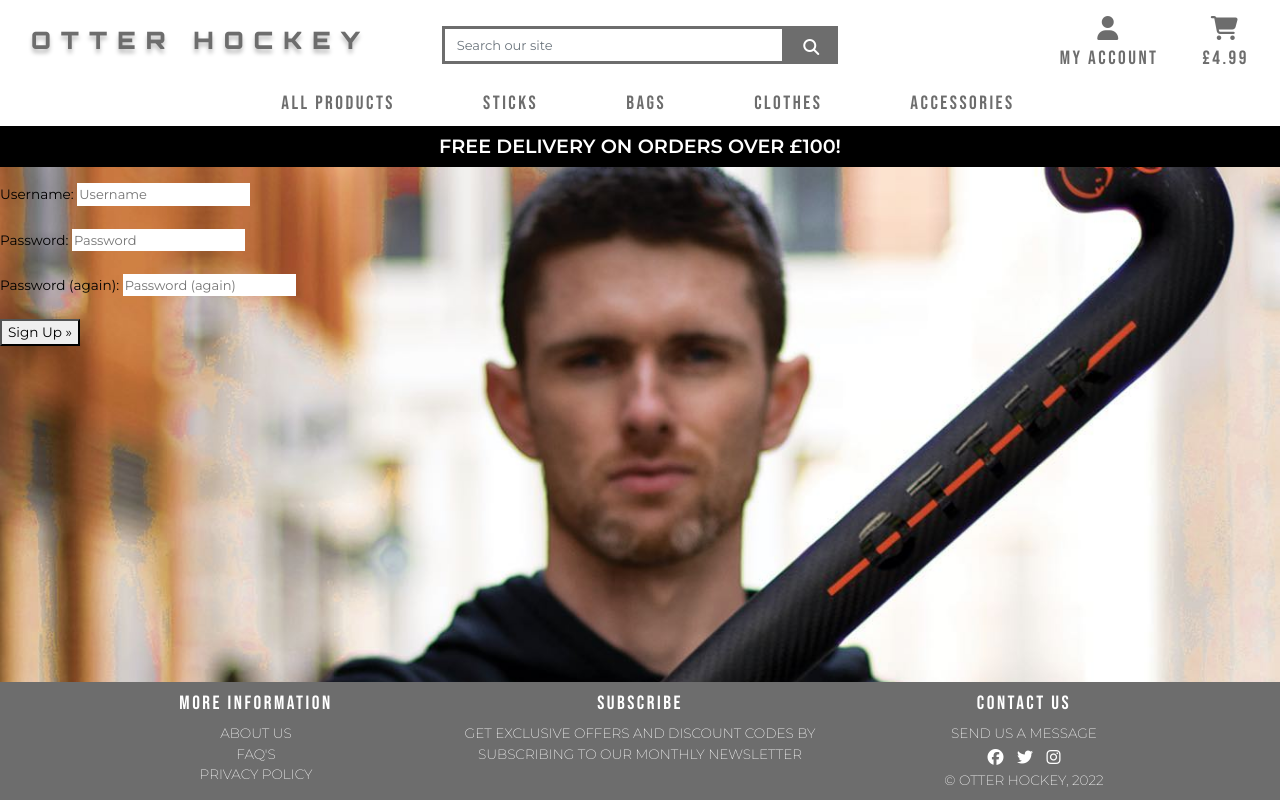
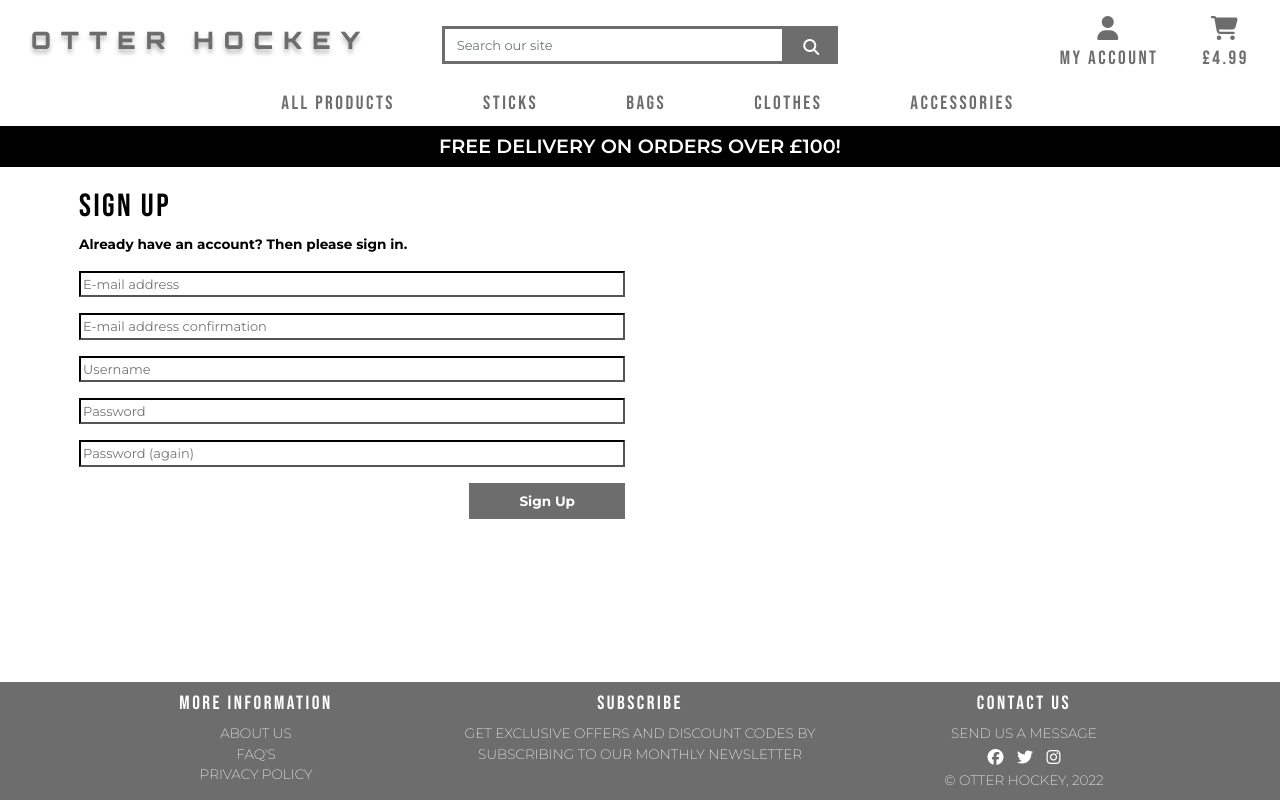
Before and after one commit to liamsmith3194/otter-hockey, a Django app: page /accounts/signup/ in a window 1280 px wide. Run offline with Django 3.2, Linux system fonts and the light colour scheme; some libraries are stand-ins or nearby versions.

Commit message:
started allauth signup template

```diff
--- a/bag/templates/bag/bag.html
+++ b/bag/templates/bag/bag.html
@@ -15,7 +15,7 @@
 <div class="container">
     <div class="row">
         <div class="col text-center mt-4">
-            <h2 class="h3 subheading text-left">Your Basket</h2>
+            <h2 class="subheading text-left">Your Basket</h2>
         </div>
     </div>
     <div class="row">
--- a/otter_hockey/settings.py
+++ b/otter_hockey/settings.py
@@ -45,6 +45,8 @@ INSTALLED_APPS = [
     'home',
     'products',
     'bag',
+
+    'crispy_forms',
 ]
 
 MIDDLEWARE = [
@@ -58,6 +60,8 @@ MIDDLEWARE = [
 ]
 
 ROOT_URLCONF = 'otter_hockey.urls'
+
+CRISPY_TEMPLATE_PACK = 'bootstrap4'
 
 TEMPLATES = [
     {
--- a/products/templates/products/products.html
+++ b/products/templates/products/products.html
@@ -16,9 +16,9 @@
         <div class="col text-center mt-4">
             {% for category in current_categories %}
             {% if request.get_full_path == "/products/" %}
-            <h2 class="h3 subheading text-left">Complete Range of all products</h2>
+            <h2 class="subheading text-left">Complete Range of all products</h2>
             {% else %}
-            <h2 class="h3 subheading text-left">Complete Range of {{ category.name }}</h2>
+            <h2 class="subheading text-left">Complete Range of {{ category.name }}</h2>
             {% endif %}
             {% endfor %}
         </div>
--- a/static/css/base.css
+++ b/static/css/base.css
@@ -198,6 +198,13 @@ a .social-media-icons {
     border: #4D4D4D 3px solid;
 }
 
+.btn-white {
+    background: #fff;
+    color: #000;
+    border: #000 3px solid;
+    text-align: center;
+}
+
 .btn-white-add {
     background: #fff;
     color: #000;
@@ -229,9 +236,9 @@ a .social-media-icons {
     width: 100%;
 }
 
-input {
+/* input {
     border: none;
-}
+} */
 
 /* Pseudo Buttons */
 
@@ -335,6 +342,8 @@ input {
     display: none;
 }
 
+
+
 /* ------------------------------- bootstrap toasts */
 
 .message-container {
@@ -352,6 +361,34 @@ input {
     height: 2px;
 }
 
+
+/* ------------------------------- allauth */
+
+.signup input {
+width: 100%;
+}
+
+label {
+    display: none;
+}
+
+.allauth-buttons{
+    background-color: #6D6D6D;
+    color: #fff;
+    border: none;
+    padding: 8px 50px;
+    float: right;
+}
+
+.allauth-buttons:hover{
+    background-color: #4D4D4D;
+
+}
+
+.allauth-form-inner-content input {
+    border-color: #000;
+    border-radius: 0;
+}
 
 /* -------------------------------- Media Queries */
 
--- a/templates/allauth/account/base.html
+++ b/templates/allauth/account/base.html
@@ -1 +1,15 @@
 {% extends "base.html" %}
+
+{% block content %}
+    <div class="container header-container">
+        <div class="overlay"></div>
+        <div class="row">
+            <div class="col-12 col-md-6 mt-4">
+                <div class="allauth-form-inner-content">
+                    {% block inner_content %}
+                    {% endblock %}
+                </div>
+            </div>
+        </div>
+    </div>
+{% endblock %}
--- a/templates/allauth/account/signup.html
+++ b/templates/allauth/account/signup.html
@@ -4,10 +4,11 @@
 
 {% block head_title %}{% trans "Signup" %}{% endblock %}
 
-{% block content %}
-<h1>{% trans "Sign Up" %}</h1>
+{% block inner_content %}
 
-<p>{% blocktrans %}Already have an account? Then please <a href="{{ login_url }}">sign in</a>.{% endblocktrans %}</p>
+<h2 class="subheading text-left">Sign Up</h2>
+
+<p class="font-weight-bold">{% blocktrans %}Already have an account? Then please <a href="{{ login_url }}">sign in</a>.{% endblocktrans %}</p>
 
 <form class="signup" id="signup_form" method="post" action="{% url 'account_signup' %}">
   {% csrf_token %}
@@ -15,7 +16,7 @@
   {% if redirect_field_value %}
   <input type="hidden" name="{{ redirect_field_name }}" value="{{ redirect_field_value }}" />
   {% endif %}
-  <button type="submit">{% trans "Sign Up" %} &raquo;</button>
+  <button class="allauth-buttons font-weight-bold" type="submit">{% trans "Sign Up" %}</button>
 </form>
 
 {% endblock %}
```
Also changed, not shown: templates/allauth/account/login.html (line endings or trailing spaces), templates/allauth/base.html (line endings or trailing spaces).
